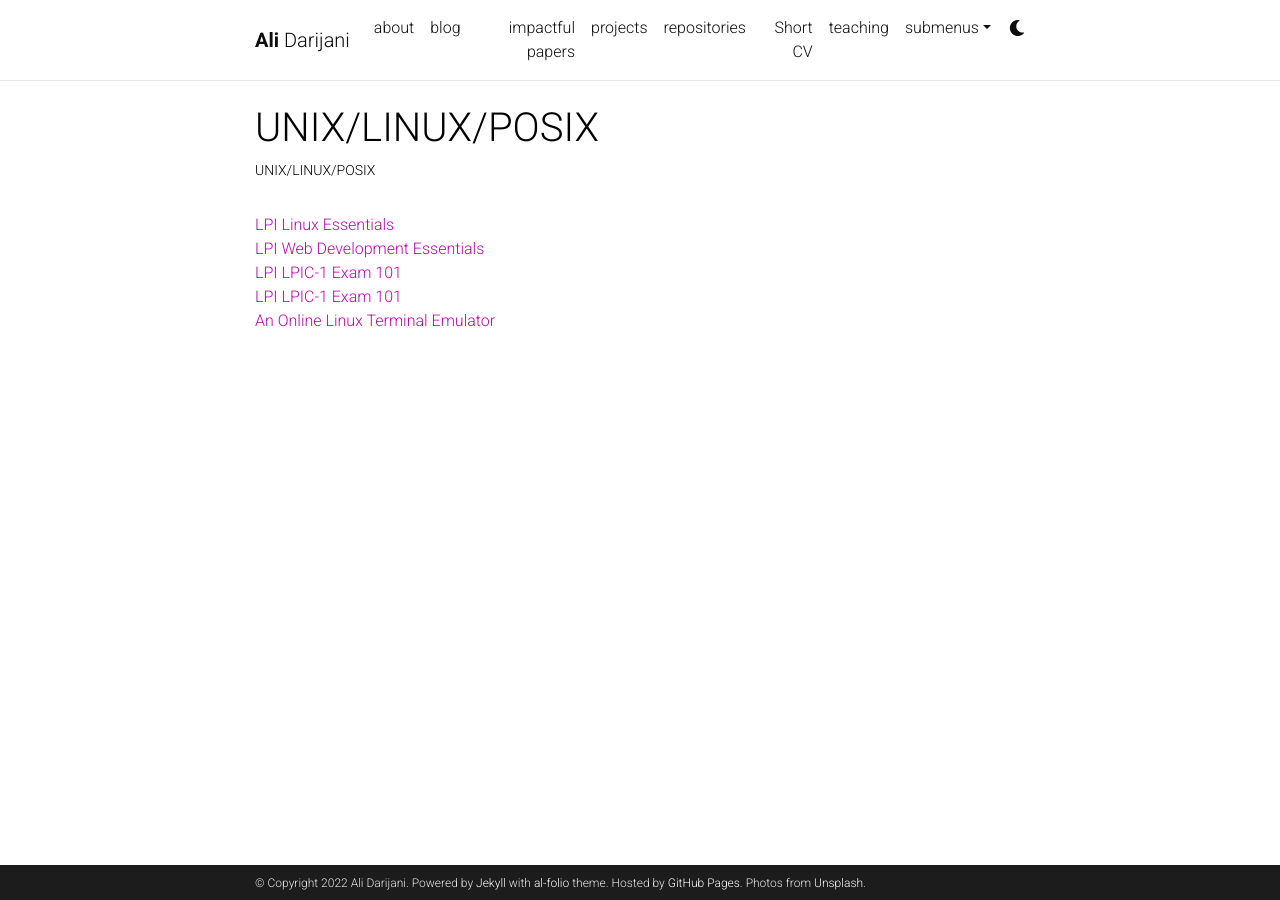
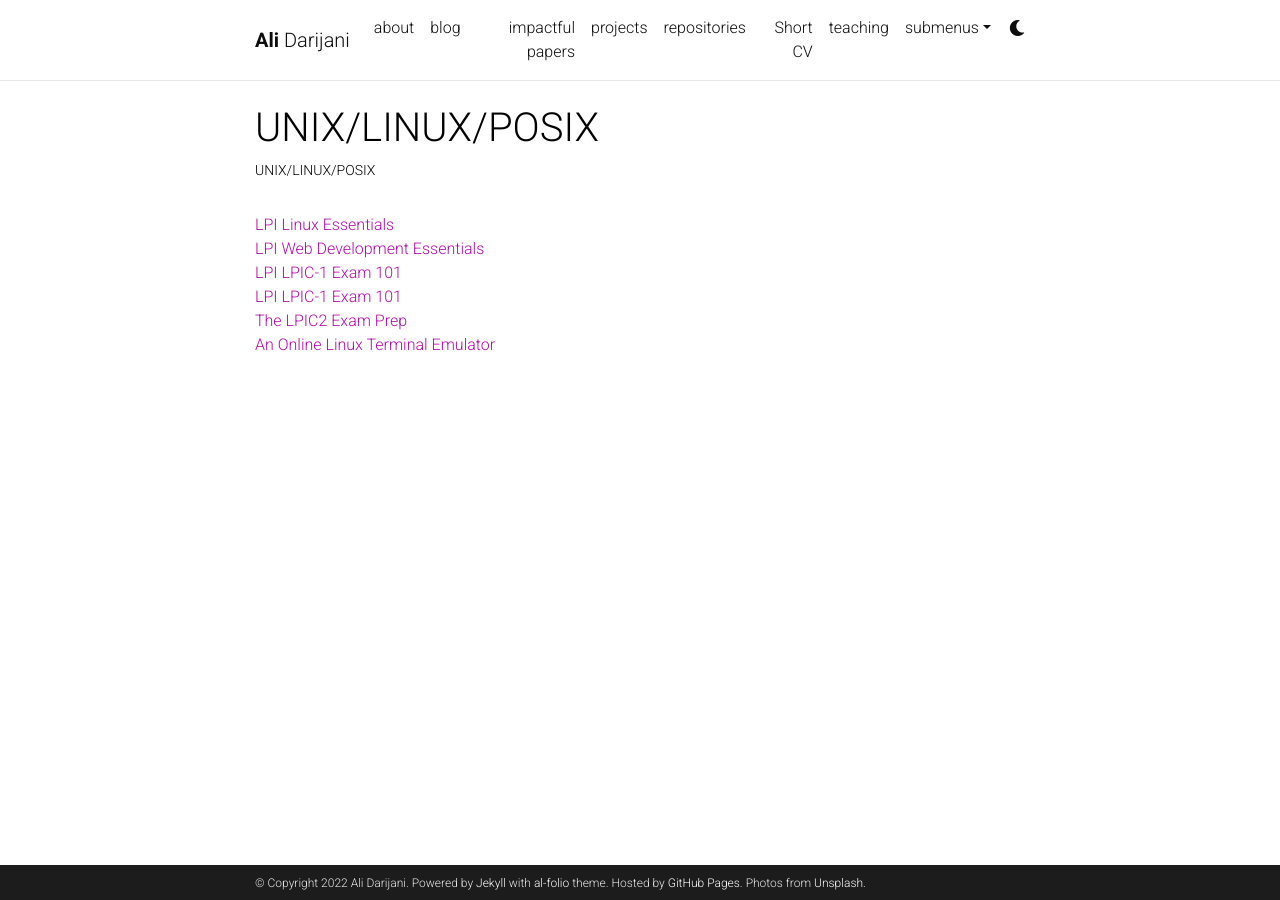
Before and after one commit to adarijani/adarijani.github.io_archived, a Jekyll site: the page built from _projects/unix linux posix.md, in a window 1280 px wide. Built offline with Jekyll 4.4.1, drawn with Linux system fonts in a browser that asks for light colours; comment, search, counter and statistics services are not loaded; a style sheet for code colours, icons or effects is not loaded.

Commit message:
Update unix linux posix.md

```diff
--- a/_projects/unix linux posix.md
+++ b/_projects/unix linux posix.md
@@ -11,4 +11,5 @@ category: teaching
 [LPI Web Development Essentials](https://learning.lpi.org/pdfstore/LPI-Learning-Material-030-100-en.pdf)
 [LPI LPIC-1 Exam 101](https://learning.lpi.org/pdfstore/LPI-Learning-Material-101-500-en.pdf)
 [LPI LPIC-1 Exam 101](https://learning.lpi.org/pdfstore/LPI-Learning-Material-102-500-en.pdf)
+[The LPIC2 Exam Prep](https://lpic2book.github.io/src/pdf/lpic2book.pdf)
 [An Online Linux Terminal Emulator](https://bellard.org/jslinux/)
```
